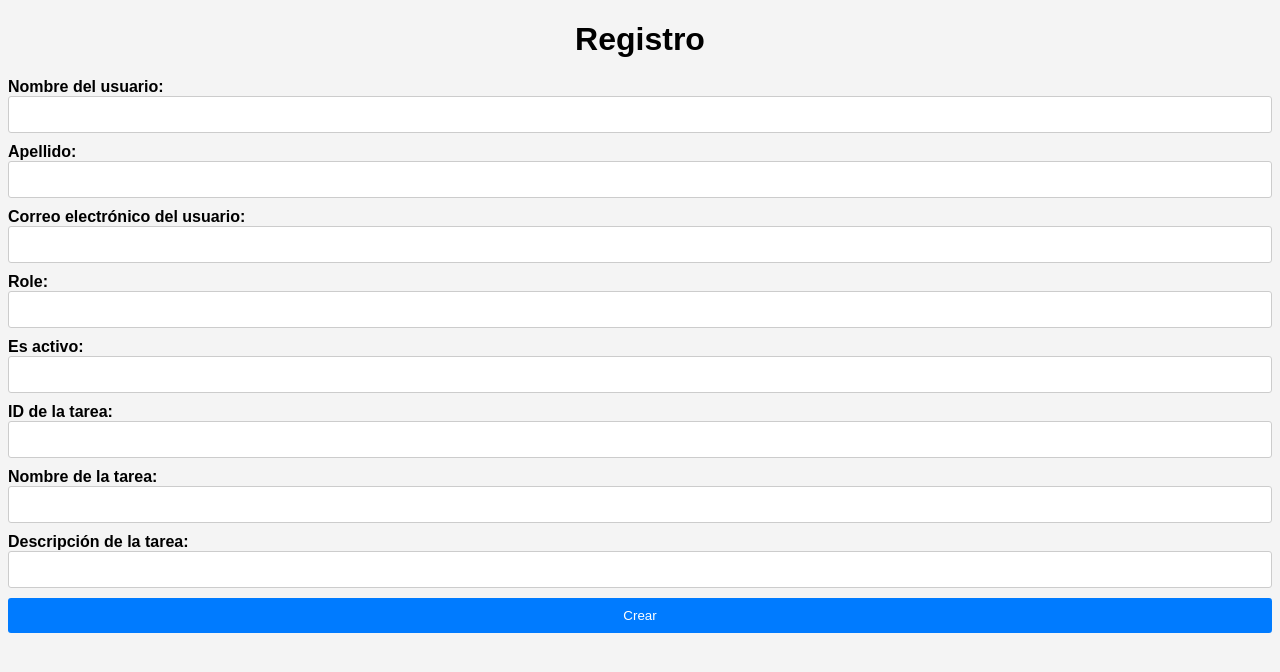
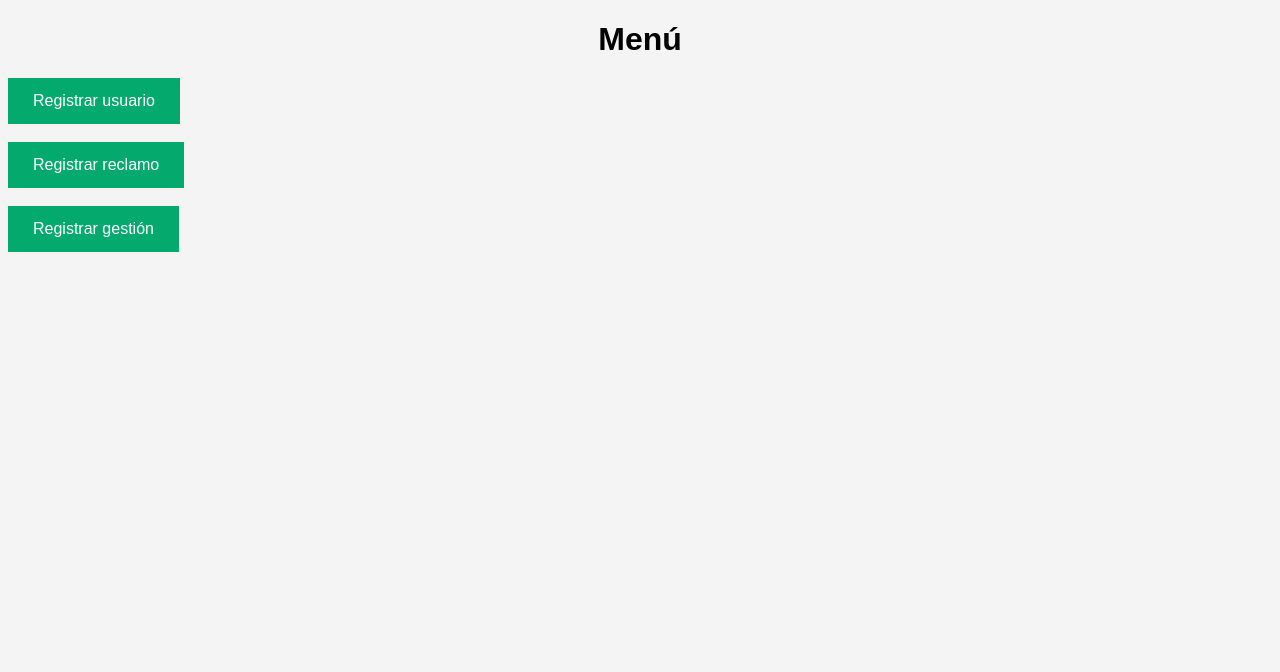
Before and after one commit to jonatan-parra/sistema_gestion_trxs_bancarias, a Flask app: page / in a window 1280 px wide. Shown: the top 672 px of the page. Run offline with Flask 3, Linux system fonts and the light colour scheme.

Commit message:
Add index.html

```diff
--- a/trxs_bancarias_wa/static/styles.css
+++ b/trxs_bancarias_wa/static/styles.css
@@ -51,3 +51,12 @@ button {
 button:hover {
     background-color: #0056b3;
 }
+
+a:link, a:visited {
+    background-color: #04AA6D;
+    color: white;
+    padding: 14px 25px;
+    text-align: center;
+    text-decoration: none;
+    display: inline-block;
+  }
--- a/trxs_bancarias_wa/templates/index.html
+++ b/trxs_bancarias_wa/templates/index.html
@@ -5,8 +5,17 @@
     <link rel="stylesheet" type="text/css" href="{{ url_for('static', filename='styles.css') }}">
 </head>
 <body>
-    <h1>Registro</h1>
-    <form method="POST" action="/record">
+    <h1>Menú</h1>
+
+    <a target="_blank" class="fcc-btn" href="http://localhost/usuario">Registrar usuario</a>
+    <br>
+    <br>
+    <a target="_blank" class="fcc-btn" href="http://localhost/reclamo">Registrar reclamo</a>
+    <br>
+    <br>
+    <a target="_blank" class="fcc-btn" href="http://localhost/gestion">Registrar gestión</a>
+
+    <!-- <form method="POST" action="/record">
         <label for="name">Nombre del usuario:</label><br>
         <input type="text" id="name" name="name" required><br>
 
@@ -32,6 +41,6 @@
 
         <input type="text" id="task_description" name="task_description"></input><br>
         <button type="submit">Crear</button>
-    </form>
+    </form> -->
 </body>
 </html>
--- a/trxs_bancarias_wa/templates/reclamo.html
+++ b/trxs_bancarias_wa/templates/reclamo.html
@@ -1,7 +1,7 @@
 <!DOCTYPE html>
 <html>
 <head>
-    <title>ISBN</title>
+    <title>Reclamo</title>
     <link rel="stylesheet" type="text/css" href="{{ url_for('static', filename='styles.css') }}">
 </head>
 <body>
```
